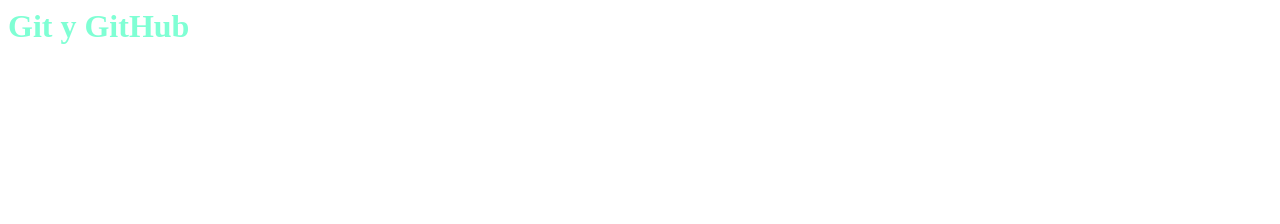
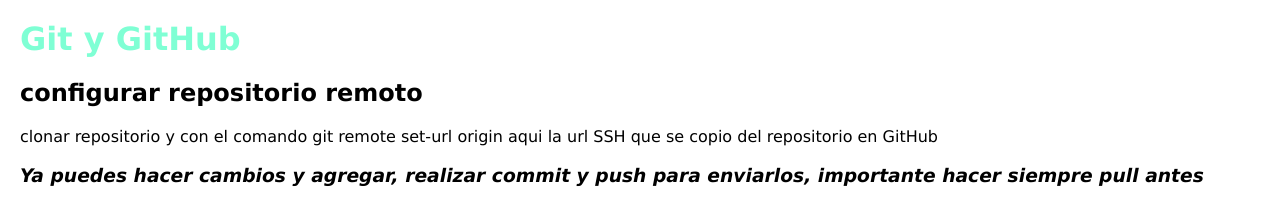
Before and after one commit to Vanessa-Vanegas/proyecto1, a plain HTML site: page index.html in a window 1280 px wide. Drawn offline with Linux system fonts and the light colour scheme.

Commit message:
html y css

```diff
--- a/css/style.css
+++ b/css/style.css
@@ -1,3 +1,13 @@
 h1{
     color: aquamarine;
 }
+
+body{
+    font-family: Verdana, Geneva, Tahoma, sans-serif;
+    padding: 10;
+    margin: 10;
+}
+h3{
+    font-style: italic;
+
+}
--- a/index.html
+++ b/index.html
@@ -10,5 +10,9 @@
 <body>
     <h1>Git y GitHub</h1>
 
+    <h2>configurar repositorio remoto</h2>
+    <p>clonar repositorio y con el comando git remote set-url origin aqui la url SSH que se copio del repositorio en GitHub</p>
+    <h3>Ya puedes hacer cambios y agregar, realizar commit y push para enviarlos, importante hacer siempre pull antes</h3>
+
 </body>
 </html>
```
